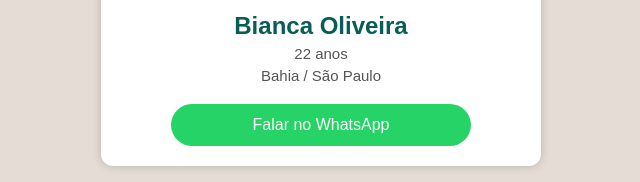
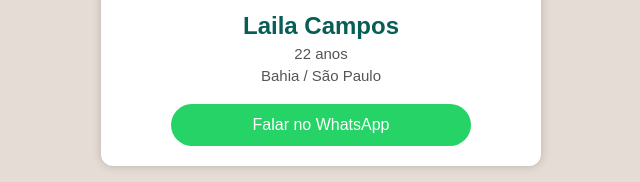
Before and after one commit to musas10/LailaCampos, a plain HTML site: page index.html in a window 1280 px wide. Shown: the part 394-576 px from the top of the page, 319-959 px from the left. Drawn offline with Linux system fonts and the light colour scheme.

Commit message:
Update index.html

```diff
--- a/index.html
+++ b/index.html
@@ -3,7 +3,7 @@
 <head>
   <meta charset="UTF-8">
   <meta name="viewport" content="width=device-width, initial-scale=1.0">
-  <title>Bianca Oliveira - WhatsApp</title>
+  <title>Laila Campos - WhatsApp</title>
   <style>
     body {
       font-family: Arial, sans-serif;
@@ -90,11 +90,11 @@
 
   <div class="container">
     <div class="profile">
-      <img src="https://i.ibb.co/Q732h5xv/Captura-de-tela-2025-06-02-201808.png" alt="Bianca Oliveira">
+      <img src="https://i.ibb.co/zVBydPCh/Captura-de-tela-2025-06-29-130939.png" alt="Laila Campos">
       <div class="online-indicator"></div>
     </div>
 
-    <h2>Bianca Oliveira</h2>
+    <h2>Laila Campos</h2>
     <p>22 anos</p>
     <p>Bahia / São Paulo</p>
 
@@ -110,7 +110,7 @@
     function redirecionarWhatsApp() {
       const index = Math.floor(Math.random() * numerosWhatsApp.length);
       const numero = numerosWhatsApp[index];
-      const mensagem = encodeURIComponent("Olá, Bianca! Como tenho acesso ao seu conteudo.");
+      const mensagem = encodeURIComponent("Olá, Laila! Como tenho acesso ao seu conteúdo.");
       const link = `https://wa.me/${numero}?text=${mensagem}`;
       window.location.href = link;
     }
```
